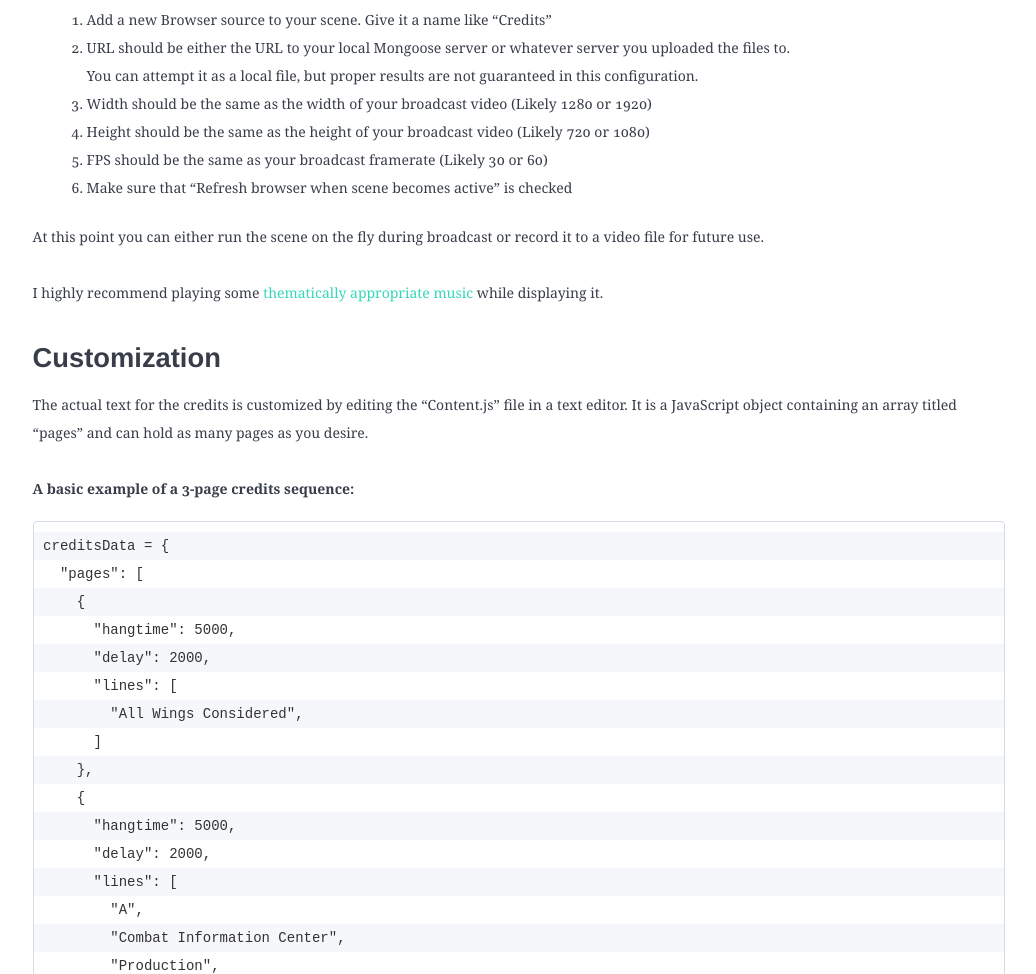
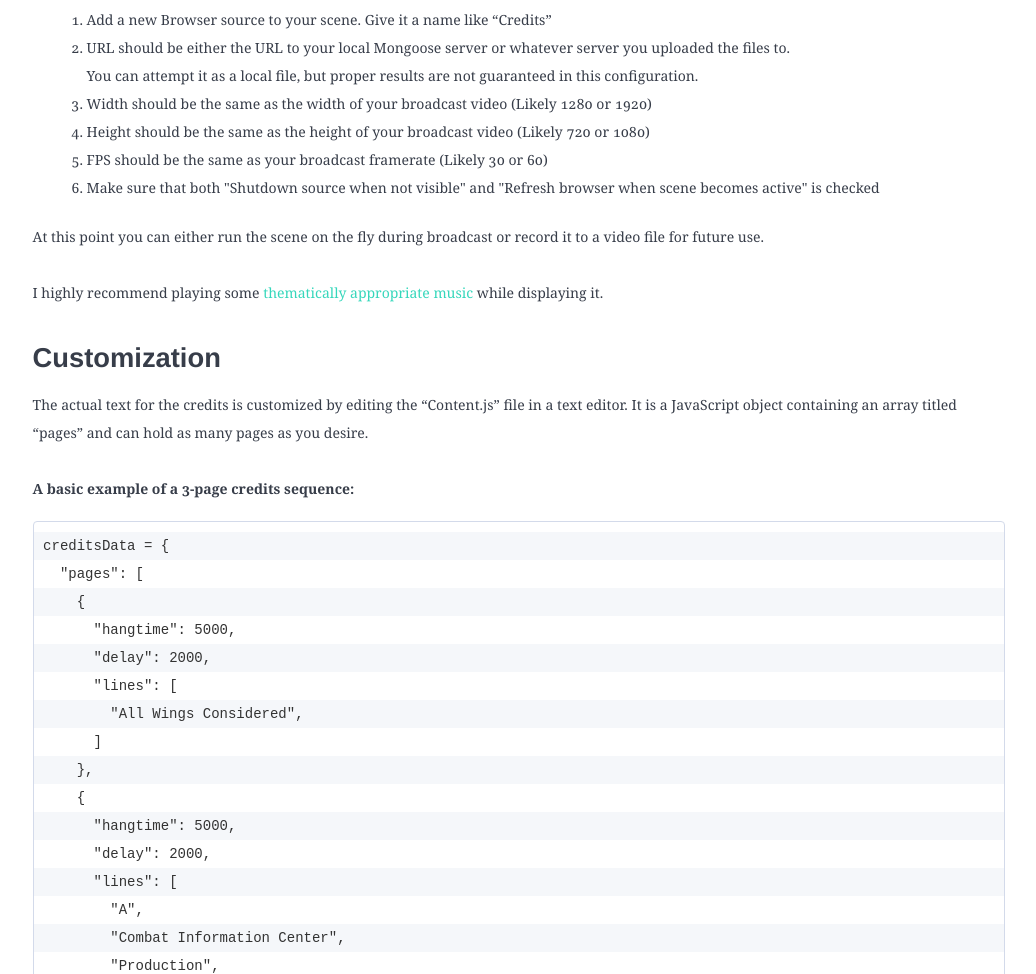
Before and after one commit to mcgallag/awc-credits, a plain HTML site: page README.html in a window 1280 px wide. Shown: the part 764-1738 px from the top of the page, without its empty margins (121-1157 px from the left). Drawn offline with nearby package versions, Linux system fonts and the light colour scheme.

Commit message:
Update to README

```diff
--- a/README.html
+++ b/README.html
@@ -20,7 +20,7 @@ You can attempt it as a local file, but proper results are not guaranteed in thi
 <li>Width should be the same as the width of your broadcast video (Likely 1280 or 1920)</li>
 <li>Height should be the same as the height of your broadcast video (Likely 720 or 1080)</li>
 <li>FPS should be the same as your broadcast framerate (Likely 30 or 60)</li>
-<li>Make sure that “Refresh browser when scene becomes active” is checked</li>
+<li>Make sure that both "Shutdown source when not visible" and "Refresh browser when scene becomes active" is checked</li>
 </ol>
 <p>At this point you can either run the scene on the fly during broadcast or record it to a video file for future use.</p>
 <p>I highly recommend playing some <a href="https://www.youtube.com/watch?v=L0hIwoAbCbI">thematically appropriate music</a> while displaying it.</p>
```
Also changed, not shown: 1 other file.
